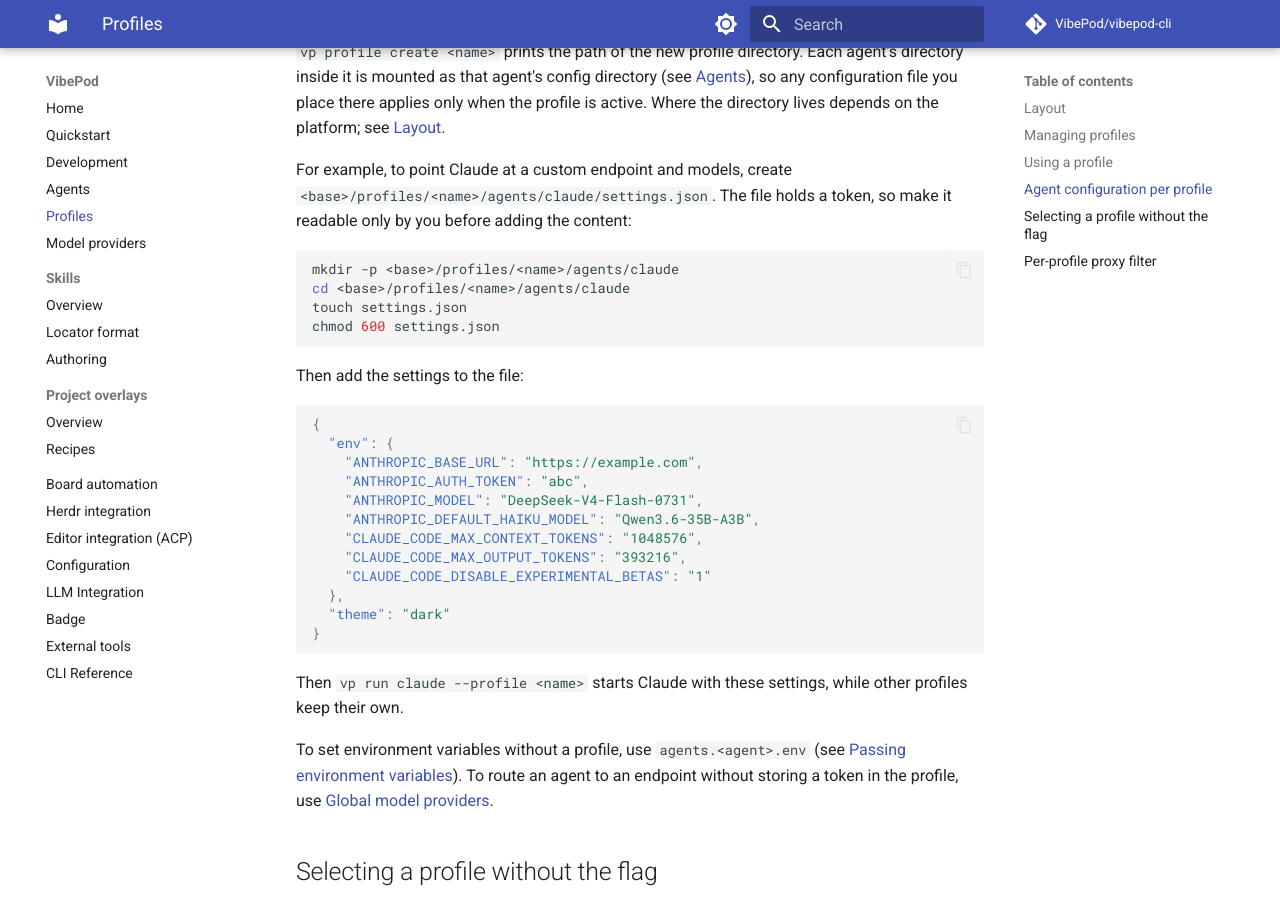
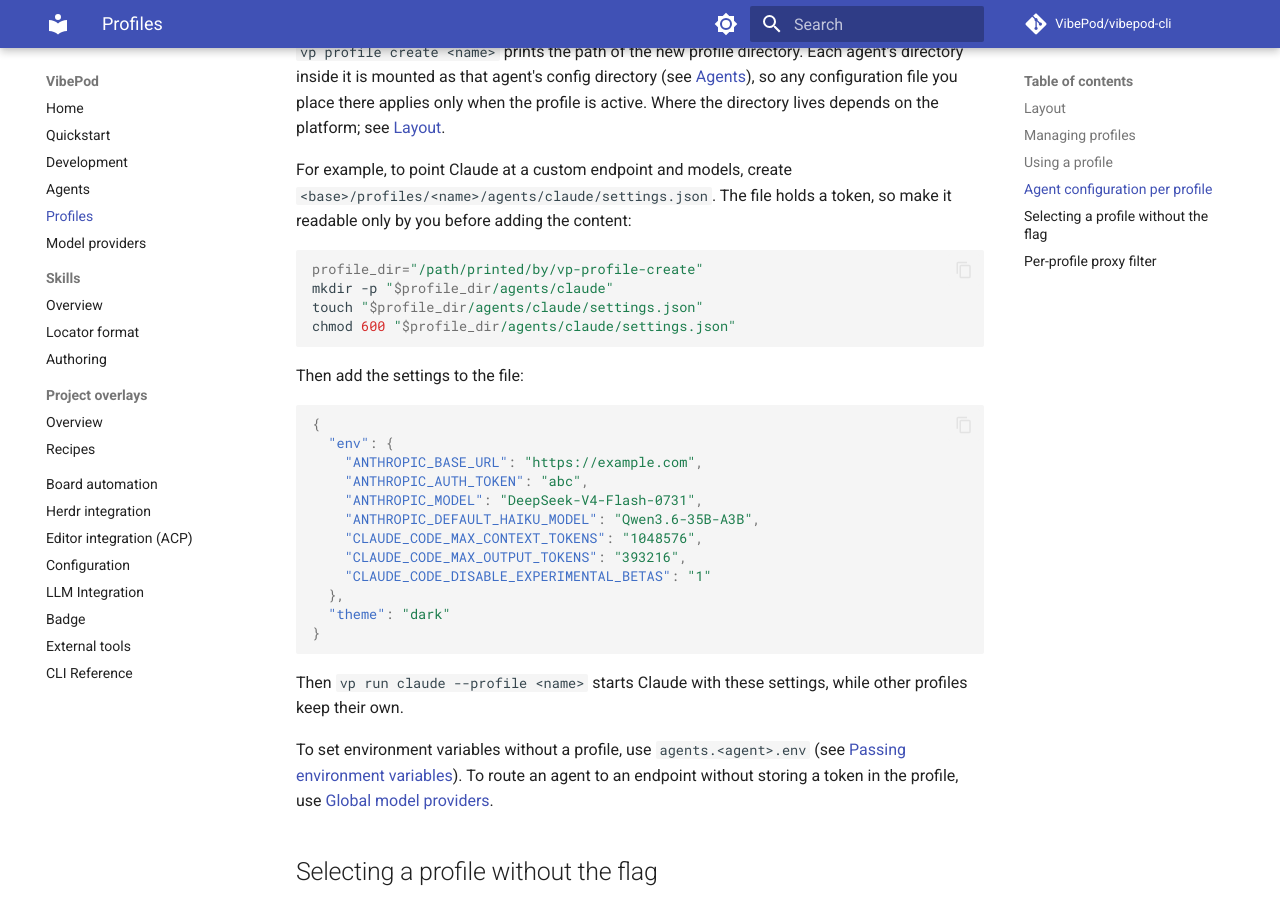
Before and after one commit to VibePod/vibepod-cli, an MkDocs documentation site: the page built from docs/profiles.md, in a window 1280 px wide and 900 px high, scrolled down 1519 px. Built offline with MkDocs 1.6.1 and Material for MkDocs 9.7.7, drawn with Linux system fonts in a browser that asks for light colours; comment, search, counter and statistics services are not loaded.

Commit message:
Use dummy path with a variable instead of placeholders

````diff
--- a/docs/profiles.md
+++ b/docs/profiles.md
@@ -72,10 +72,10 @@
 so make it readable only by you before adding the content:
 
 ```bash
-mkdir -p <base>/profiles/<name>/agents/claude
-cd <base>/profiles/<name>/agents/claude
-touch settings.json
-chmod 600 settings.json
+profile_dir="/path/printed/by/vp-profile-create"
+mkdir -p "$profile_dir/agents/claude"
+touch "$profile_dir/agents/claude/settings.json"
+chmod 600 "$profile_dir/agents/claude/settings.json"
 ```
 
 Then add the settings to the file:
````
